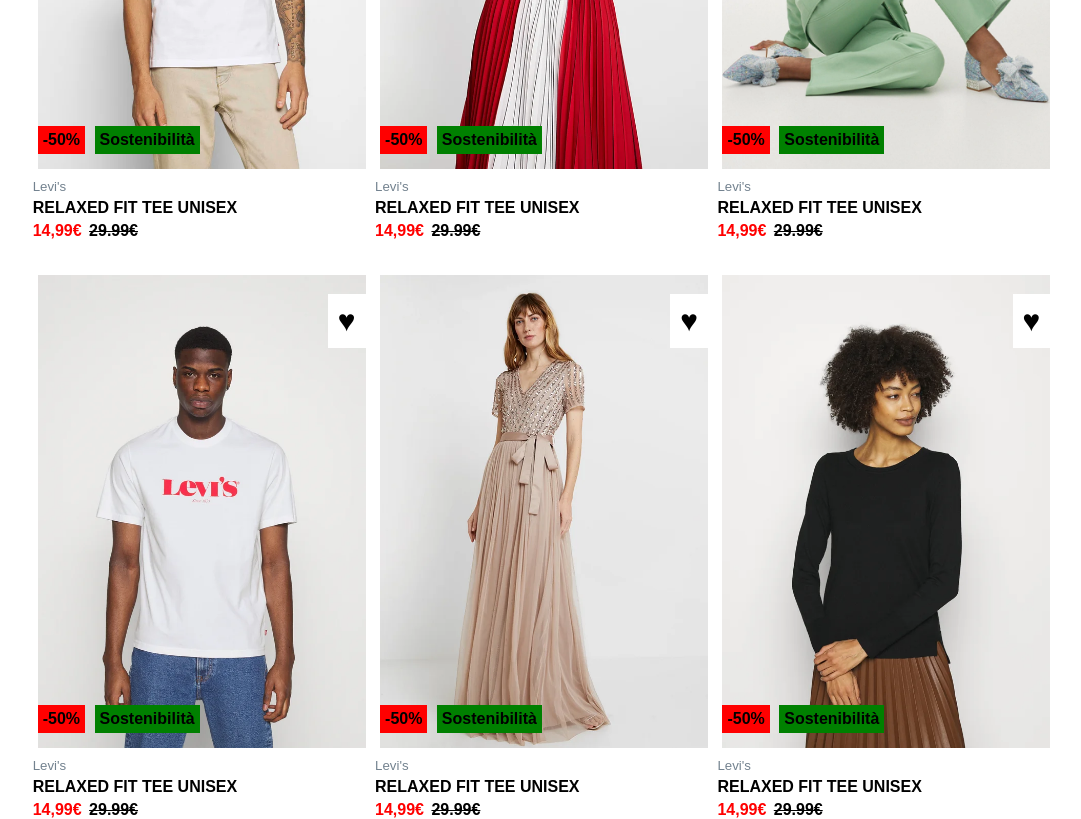
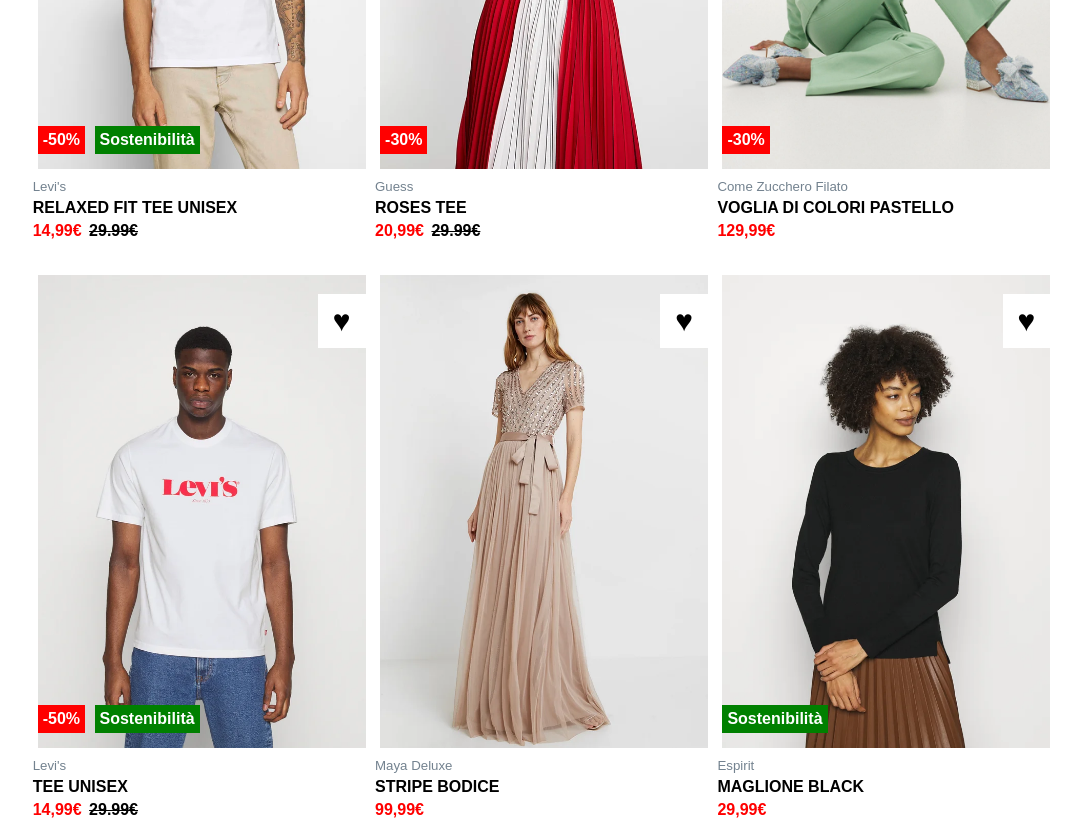
Before and after one commit to AndreaDeStefano1/html-css-boolando, a plain HTML site: page index.html in a window 1280 px wide. Shown: the part 340-1159 px from the top of the page, without its empty margins (96-1177 px from the left). Drawn offline with Linux system fonts and the light colour scheme.

Commit message:
Messe le giuste descrizioni dei prodotti e cambiato il colore delle label

```diff
--- a/css/style.css
+++ b/css/style.css
@@ -53,7 +53,7 @@ body{
   right: 5px;
   top: 5%;
   background-color: white;
-  padding: 10px;
+  padding: 10px 15px;
   font-size: 30px;
   cursor: pointer;
 }
@@ -66,6 +66,7 @@ body{
   position: absolute;
   left: 5px;
   bottom: 20px;
+  color: white;
 }
 
 .discount{
--- a/index.html
+++ b/index.html
@@ -40,16 +40,16 @@
           <div class="heart">&hearts;</div>
 
           <div class="labels">
-            <div class="discount">-50%</div>
-            <div class="type">Sostenibilit&agrave;</div>
+            <div class="discount">-30%</div>
+
           </div>
         </div>
 
         <div class="description">
           <div class="info">
-            <h5>Levi's</h5>
-            <p>RELAXED FIT TEE UNISEX</p>
-            <span class="price">14,99&euro;</span> <span class="old-price">29.99&euro;</span>
+            <h5>Guess</h5>
+            <p>ROSES TEE</p>
+            <span class="price">20,99&euro;</span> <span class="old-price">29.99&euro;</span>
           </div>
         </div>
       </div>
@@ -61,16 +61,15 @@
           <div class="heart">&hearts;</div>
 
           <div class="labels">
-            <div class="discount">-50%</div>
-            <div class="type">Sostenibilit&agrave;</div>
+            <div class="discount">-30%</div>
           </div>
         </div>
 
         <div class="description">
           <div class="info">
-            <h5>Levi's</h5>
-            <p>RELAXED FIT TEE UNISEX</p>
-            <span class="price">14,99&euro;</span> <span class="old-price">29.99&euro;</span>
+            <h5>Come Zucchero Filato</h5>
+            <p>VOGLIA DI COLORI PASTELLO</p>
+            <span class="price">129,99&euro;</span>
           </div>
         </div>
       </div>
@@ -90,7 +89,7 @@
         <div class="description">
           <div class="info">
             <h5>Levi's</h5>
-            <p>RELAXED FIT TEE UNISEX</p>
+            <p>TEE UNISEX</p>
             <span class="price">14,99&euro;</span> <span class="old-price">29.99&euro;</span>
           </div>
         </div>
@@ -102,17 +101,14 @@
           <img class="item-img-b" src="img/5b.webp" alt="">
           <div class="heart">&hearts;</div>
 
-          <div class="labels">
-            <div class="discount">-50%</div>
-            <div class="type">Sostenibilit&agrave;</div>
-          </div>
+
         </div>
 
         <div class="description">
           <div class="info">
-            <h5>Levi's</h5>
-            <p>RELAXED FIT TEE UNISEX</p>
-            <span class="price">14,99&euro;</span> <span class="old-price">29.99&euro;</span>
+            <h5>Maya Deluxe</h5>
+            <p>STRIPE BODICE</p>
+            <span class="price">99,99&euro;</span>
           </div>
         </div>
       </div>
@@ -124,16 +120,16 @@
           <div class="heart">&hearts;</div>
 
           <div class="labels">
-            <div class="discount">-50%</div>
+
             <div class="type">Sostenibilit&agrave;</div>
           </div>
         </div>
 
         <div class="description">
           <div class="info">
-            <h5>Levi's</h5>
-            <p>RELAXED FIT TEE UNISEX</p>
-            <span class="price">14,99&euro;</span> <span class="old-price">29.99&euro;</span>
+            <h5>Espirit</h5>
+            <p>MAGLIONE BLACK</p>
+            <span class="price">29,99&euro;</span>
           </div>
         </div>
       </div>
```
